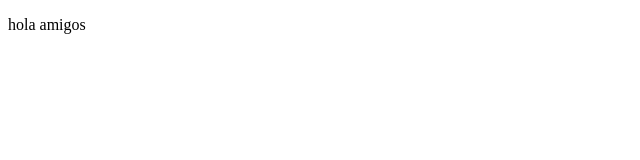
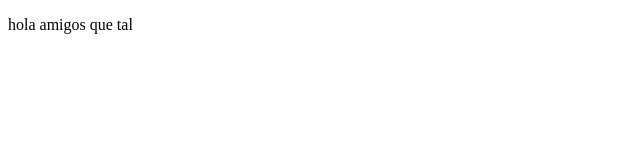
Before and after one commit to Yerson616/proyectoDemoCursoPrework, a plain HTML site: page index.html in a window 1280 px wide. Shown: the full height of the page, 0-640 px from the left. Drawn offline with Linux system fonts and the light colour scheme.

```diff
--- a/index.html
+++ b/index.html
@@ -8,7 +8,7 @@
 </head>
 <body>
     <p>
-       hola amigos
+       hola amigos que tal
     </p>
 </body>
 </html>
```
